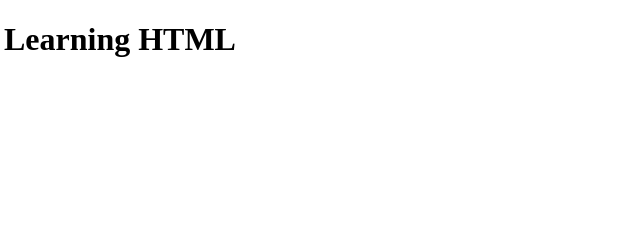
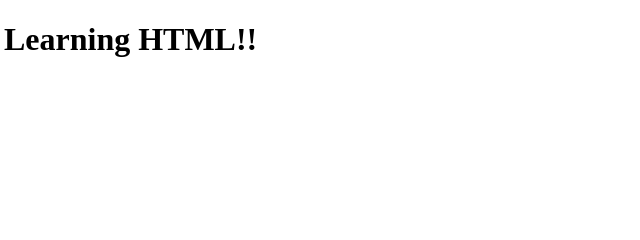
Before and after one commit to izerglee/first-github-project, a plain HTML site: page index.html in a window 1280 px wide. Shown: the top 240 px of the page, 181-821 px from the left. Drawn offline with Linux system fonts and the light colour scheme.

Commit message:
Added exclamation marks

```diff
--- a/index.html
+++ b/index.html
@@ -5,7 +5,7 @@
 </head>
 <body>
     <!-- Headings-->
-    <h1>This is Isaac Learning HTML</h1>
+    <h1>This is Isaac Learning HTML!!</h1>
     <h2>Heading Two</h2>
     <h3>Heading Three</h3>
     <h4>Heading Four</h4>
```
